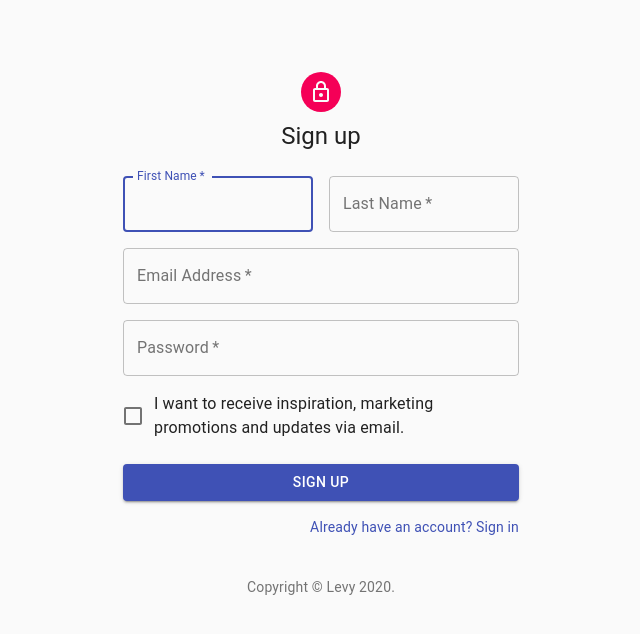
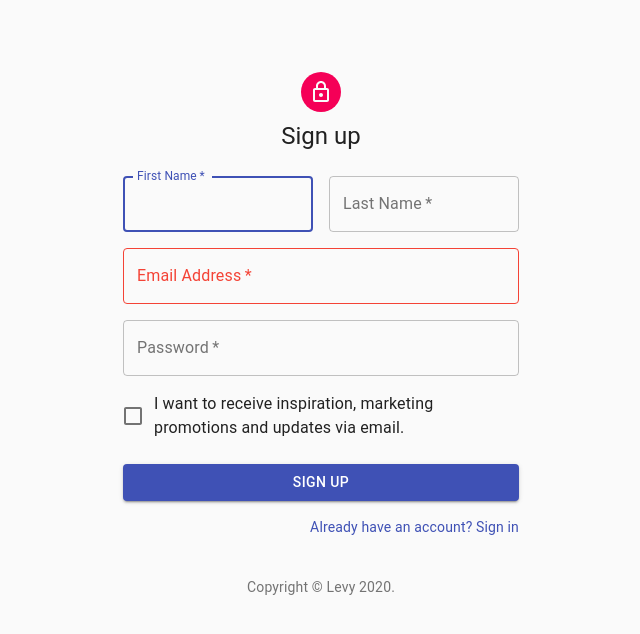
Before and after one commit to ItayLevyOfficial/levy_front, a React (Create React App) app: page /sign-up in a window 1280 px wide. Shown: the top 634 px of the page, without its empty margins (319-959 px from the left). Built offline with nearby package versions, Linux system fonts and the light colour scheme.

Commit message:
in progress

```diff
--- a/src/components/SignUp.tsx
+++ b/src/components/SignUp.tsx
@@ -102,6 +102,8 @@ const SignUp: React.FC = () => {
                 label="Email Address"
                 name="email"
                 autoComplete="email"
+                onChange={handleEvent}
+                error={!validator.isEmail(state.email ? state.email : 'empty')}
               />
             </Grid>
             <Grid item xs={12}>
```
